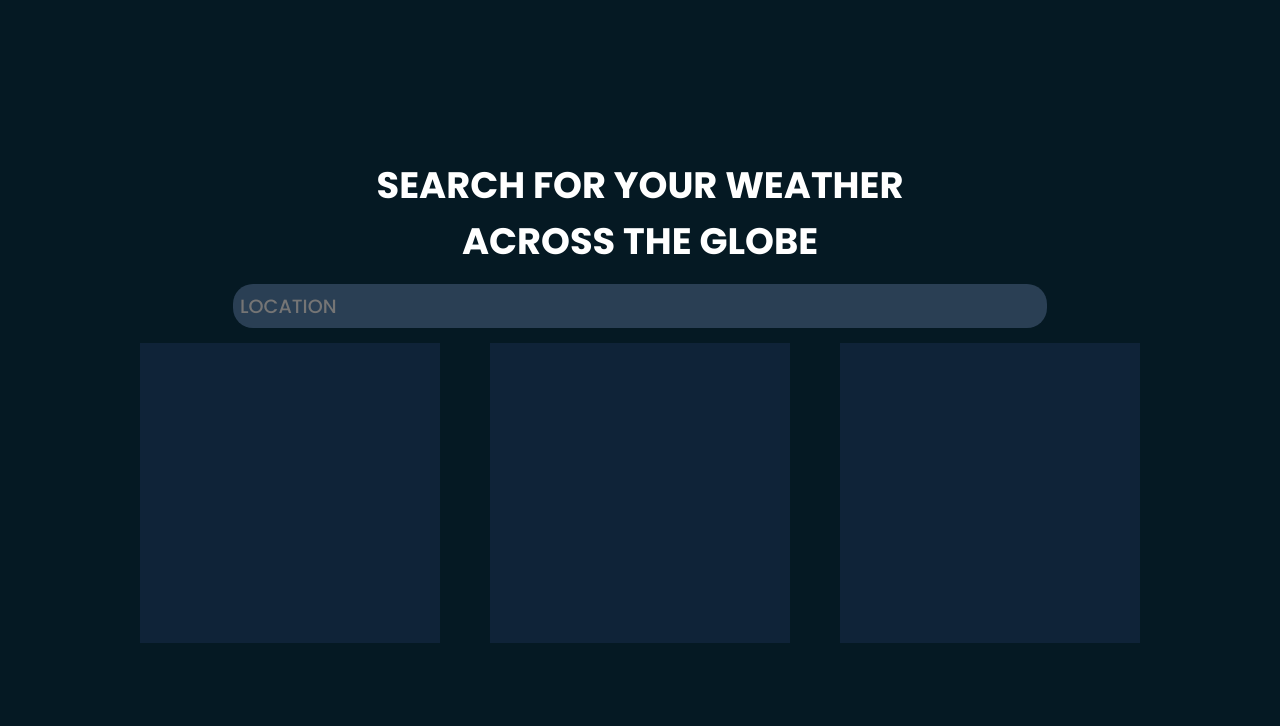
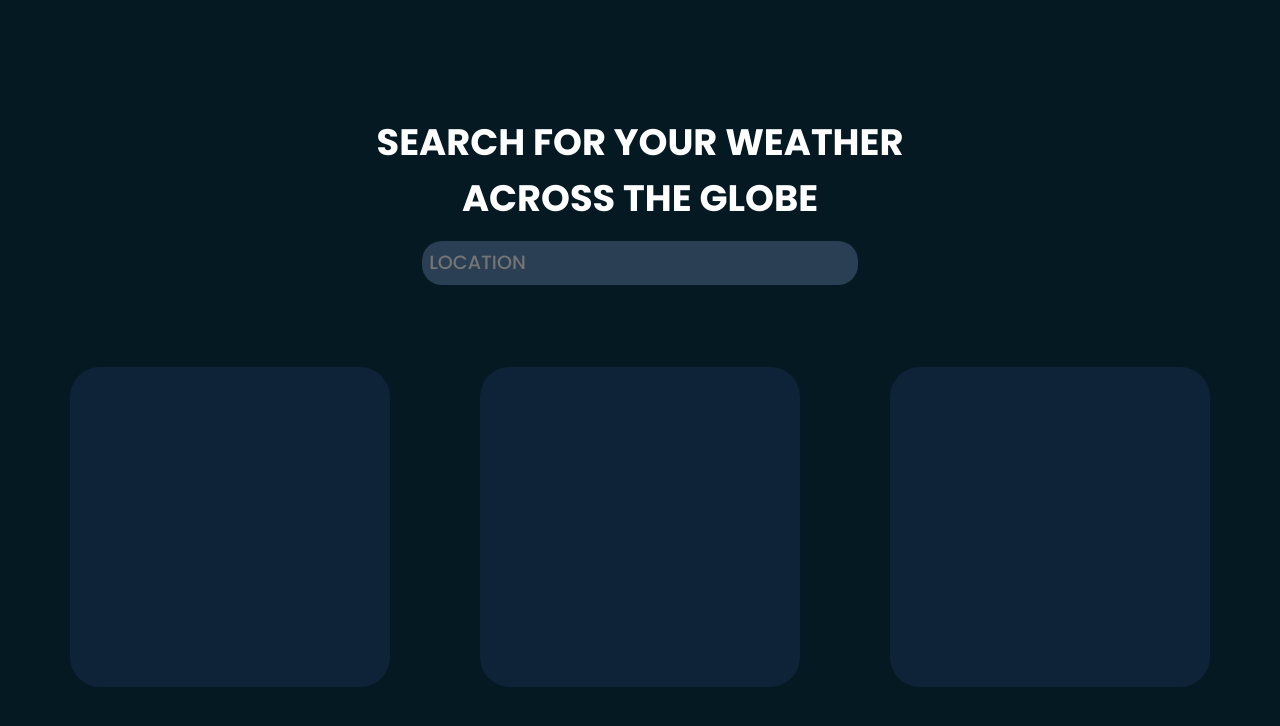
Before and after one commit to Kili196/weather-app, a plain HTML site: page index.html in a window 1280 px wide. Drawn offline with Linux system fonts and the light colour scheme.

Commit message:
added styling to cards

```diff
--- a/index.html
+++ b/index.html
@@ -12,9 +12,11 @@
   </head>
   <body>
     <div class="container">
-      <h1>SEARCH FOR YOUR WEATHER</h1>
-      <h1>ACROSS THE GLOBE</h1>
-      <input type="input" class="search-bar" placeholder="LOCATION" />
+      <div class="search-view">
+        <h1>SEARCH FOR YOUR WEATHER</h1>
+        <h1>ACROSS THE GLOBE</h1>
+        <input type="input" class="search-bar" placeholder="LOCATION" />
+      </div>
       <div class="weather-view">
         <div class="weather-component"></div>
         <div class="weather-component"></div>
--- a/style.css
+++ b/style.css
@@ -24,8 +24,9 @@ body {
 .container {
   display: flex;
   flex-direction: column;
-  justify-content: center;
+  justify-content: space-around;
   align-items: center;
+  height: 80%;
 }
 
 .container h1 {
@@ -47,13 +48,21 @@ body {
   margin: 15px;
 }
 
+.search-view {
+  display: flex;
+  flex-direction: column;
+  justify-content: center;
+  align-items: center;
+}
+
 .weather-view {
   display: flex;
-  gap: 50px;
+  gap: 90px;
 }
 
 .weather-component {
-  width: 300px;
-  height: 300px;
+  width: 320px;
+  height: 320px;
   background-color: var(--card-background);
+  border-radius: 30px;
 }
```
